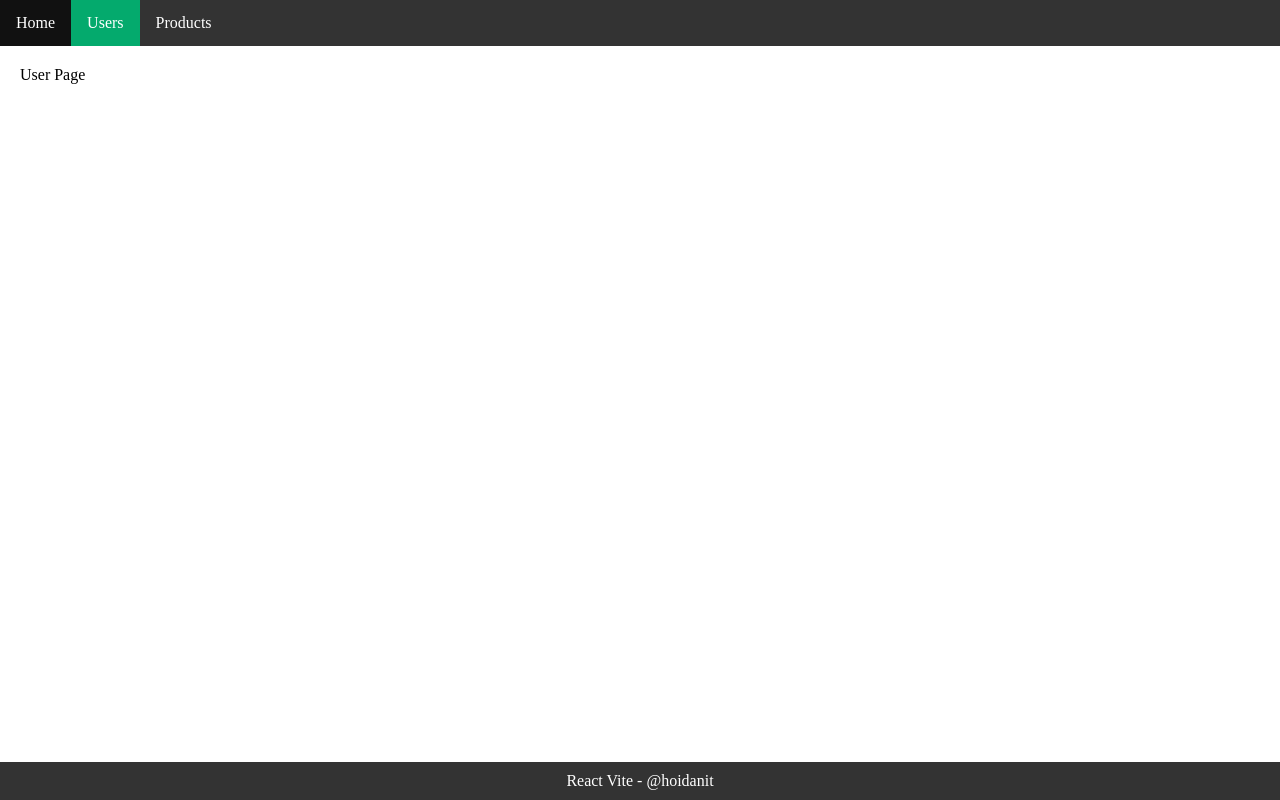
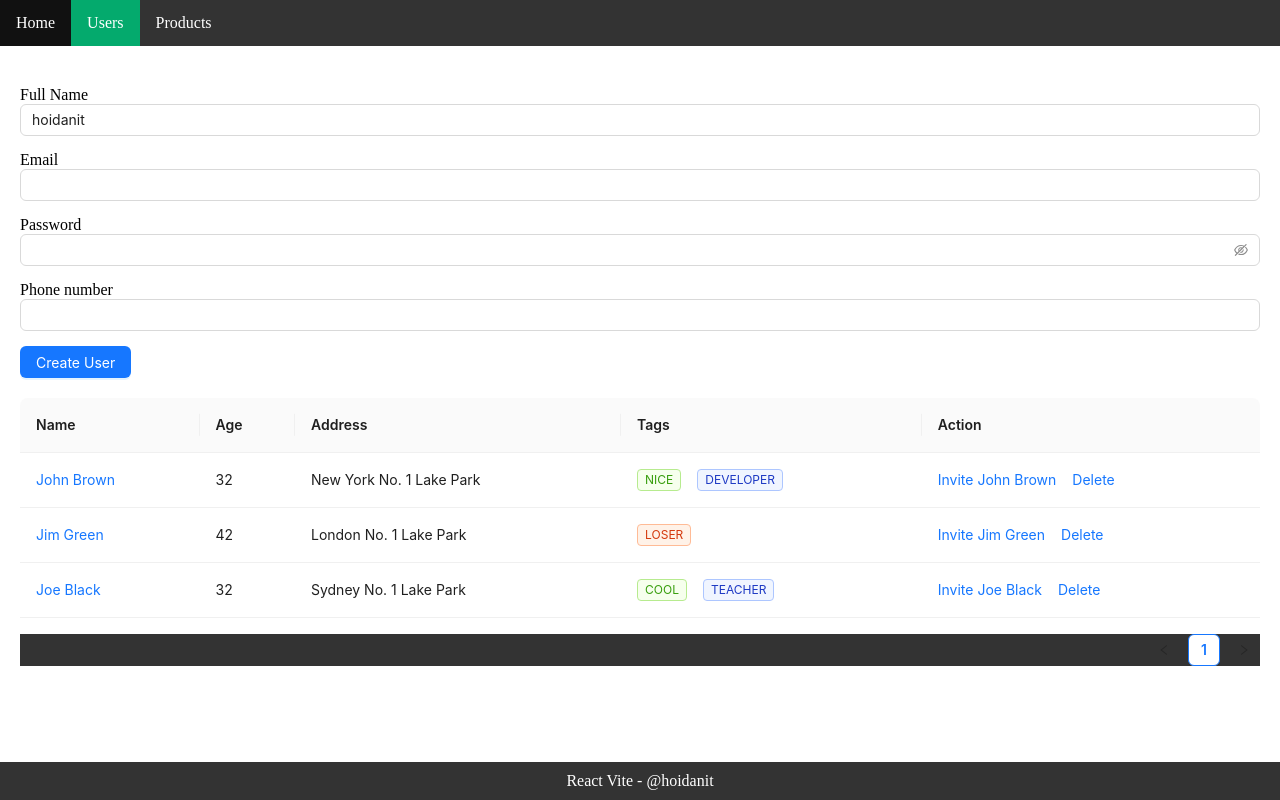
Before and after one commit to DatNguyenss/tuhoc_react_vite, a React (Vite) app: page /users in a window 1280 px wide. Built offline with nearby package versions, Linux system fonts and the light colour scheme.

Commit message:
video 74

```diff
--- a/package.json
+++ b/package.json
@@ -15,6 +15,9 @@
     "preview": "vite preview"
   },
   "dependencies": {
+    "@ant-design/icons": "5.3.7",
+    "antd": "5.18.1",
+    "axios": "1.7.2",
     "react": "18.3.1",
     "react-dom": "18.3.1",
     "react-router-dom": "6.23.1"
--- /dev/null
+++ b/src/components/user/user.form.jsx
@@ -0,0 +1,63 @@
+import { Button, Input } from "antd";
+import { useState } from "react";
+import axios from "axios";
+
+
+const UserForm = () => {
+    const [fullName, setFullName] = useState("hoidanit")
+    const [email, setEmail] = useState("")
+    const [password, setPassword] = useState("")
+    const [phone, setPhone] = useState("")
+
+
+    const handleClickBtn = () => {
+        const URL_BACKEND = "http://localhost:8080/api/v1/user/register";
+        const data = {
+            fullName: fullName,
+            email: email,
+            password: password,
+            phone: phone
+        }
+        axios.post(URL_BACKEND, data)
+        alert("click me")
+    }
+
+    return (
+        <div className="user-form" style={{ margin: "20px 0" }}>
+            <div style={{ display: "flex", gap: "15px", flexDirection: "column" }}>
+                <div >
+                    <span>Full Name</span>
+                    <Input
+                        value={fullName}
+                        onChange={(event) => { setFullName(event.target.value) }} />
+                </div>
+                <div>
+                    <span>Email</span>
+                    <Input
+                        value={email}
+                        onChange={(event) => { setEmail(event.target.value) }} />
+                </div>
+                <div>
+                    <span>Password</span>
+                    <Input.Password
+                        value={password}
+                        onChange={(event) => { setPassword(event.target.value) }} />
+                </div>
+                <div>
+                    <span>Phone  number</span>
+                    <Input
+                        value={phone}
+                        onChange={(event) => { setPhone(event.target.value) }} />
+                </div>
+                <div>
+                    <Button
+                        onClick={() => { handleClickBtn() }}
+                        type="primary"> Create User</Button>
+                </div>
+            </div>
+
+        </div>
+    )
+}
+
+export default UserForm;
--- /dev/null
+++ b/src/components/user/user.table.jsx
@@ -0,0 +1,86 @@
+import { Flex, Space, Table, Tag } from 'antd';
+
+
+
+
+//const App: React.FC = () => <Table<DataType> columns={columns} dataSource={data} />;
+
+
+const UserTable = () => {
+    const columns = [
+        {
+            title: 'Name',
+            dataIndex: 'name',
+            key: 'name',
+            render: text => <a>{text}</a>,
+        },
+        {
+            title: 'Age',
+            dataIndex: 'age',
+            key: 'age',
+        },
+        {
+            title: 'Address',
+            dataIndex: 'address',
+            key: 'address',
+        },
+        {
+            title: 'Tags',
+            key: 'tags',
+            dataIndex: 'tags',
+            render: (_, { tags }) => (
+                <Flex gap="small" align="center" wrap>
+                    {tags.map(tag => {
+                        let color = tag.length > 5 ? 'geekblue' : 'green';
+                        if (tag === 'loser') {
+                            color = 'volcano';
+                        }
+                        return (
+                            <Tag color={color} key={tag}>
+                                {tag.toUpperCase()}
+                            </Tag>
+                        );
+                    })}
+                </Flex>
+            ),
+        },
+        {
+            title: 'Action',
+            key: 'action',
+            render: (_, record) => (
+                <Space size="middle">
+                    <a>Invite {record.name}</a>
+                    <a>Delete</a>
+                </Space>
+            ),
+        },
+    ];
+    const data = [
+        {
+            key: '1',
+            name: 'John Brown',
+            age: 32,
+            address: 'New York No. 1 Lake Park',
+            tags: ['nice', 'developer'],
+        },
+        {
+            key: '2',
+            name: 'Jim Green',
+            age: 42,
+            address: 'London No. 1 Lake Park',
+            tags: ['loser'],
+        },
+        {
+            key: '3',
+            name: 'Joe Black',
+            age: 32,
+            address: 'Sydney No. 1 Lake Park',
+            tags: ['cool', 'teacher'],
+        },
+    ];
+    return (
+        <Table columns={columns} dataSource={data} />
+    )
+}
+
+export default UserTable;
--- a/src/pages/user.jsx
+++ b/src/pages/user.jsx
@@ -1,8 +1,13 @@
+import UserForm from "../components/user/user.form";
+import UserTable from "../components/user/user.table";
+
 
 const UserPage = () => {
     return (
         <div style={{ padding: "20px" }}>
-            User Page
+            <UserForm />
+            <UserTable />
+
         </div>
     )
 }
```
Also changed, not shown: 1 other file (tests, documents, lock files or other folders).
